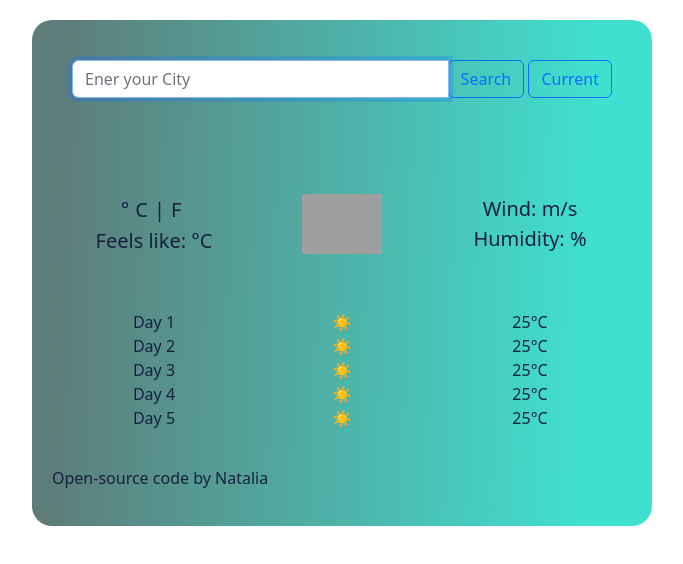
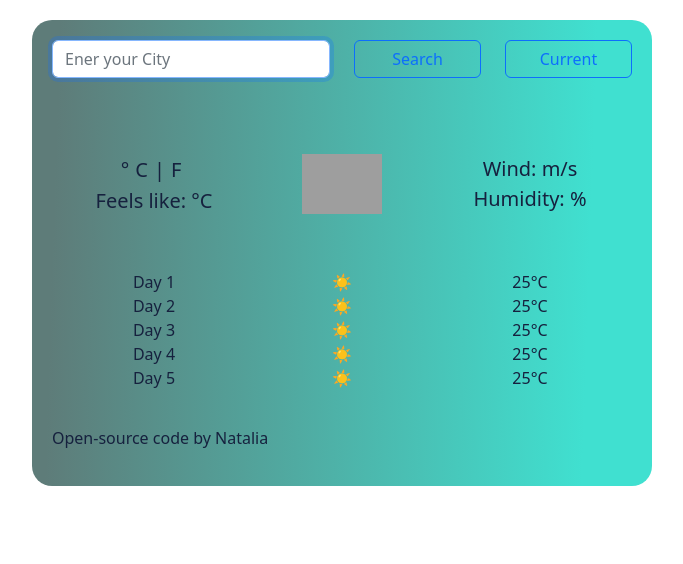
Before and after one commit to NChornenka/my-weather-app, a plain HTML site: page index.html in a window 1280 px wide. Shown: the whole page, without its empty margins (298-981 px from the left). Drawn offline with nearby package versions, Linux system fonts and the light colour scheme; no server answers; grey boxes are pictures that could not be loaded.

Commit message:
Changed the search form style

```diff
--- a/index.html
+++ b/index.html
@@ -10,15 +10,20 @@
     <script src="https://unpkg.com/axios/dist/axios.min.js"></script>
 </head>
 <body>
-     <div class="container main">
-        <div class="input-group container">
-          <input type="text" class="form-control" placeholder="Ener your City" autofocus aria-describedby="basic-addon2" id="input">
-          <div class="input-group-append">
-            <button class="btn btn-outline-primary" id="submit" type="button">Search</button>
-            <button class="btn btn-outline-primary" id="current" type="button">Current</button>
+    <div class="container main">
+          <form>
+            <div class="row">
+              <div class="col-6">
+                <input type="text" class="form-control" placeholder="Ener your City" autofocus id="input">
+              </div>
+              <div class="col-3">
+                <button class="btn btn-outline-primary w-100" id="submit" type="button">Search</button>
+              </div>
+              <div class="col-3">
+                <button class="btn btn-outline-primary w-100" id="current" type="button">Current</button>
+              </div>
           </div>
-        </div>
-
+        </form>
           <div class="container text-center">
               <div class="row">
                 <h1 id="city">
--- a/style.css
+++ b/style.css
@@ -41,12 +41,6 @@ a {
     padding: 6px, 20px;
 }
 
-.description {
-    display: flex;
-    flex-direction: column;
-    justify-content: end;
-    align-items: center;
-}
 
 img {
     width: 80px;
```
